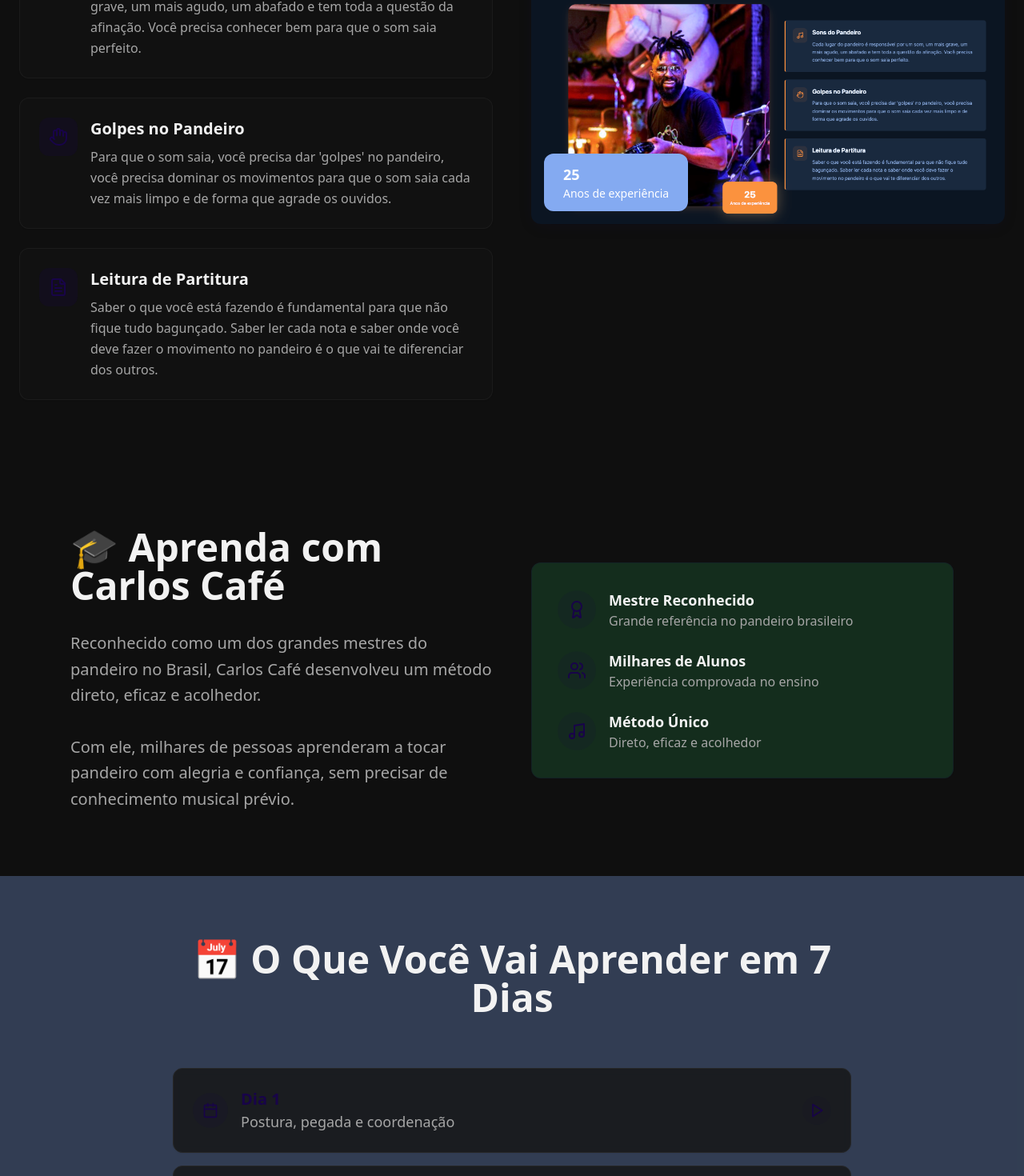
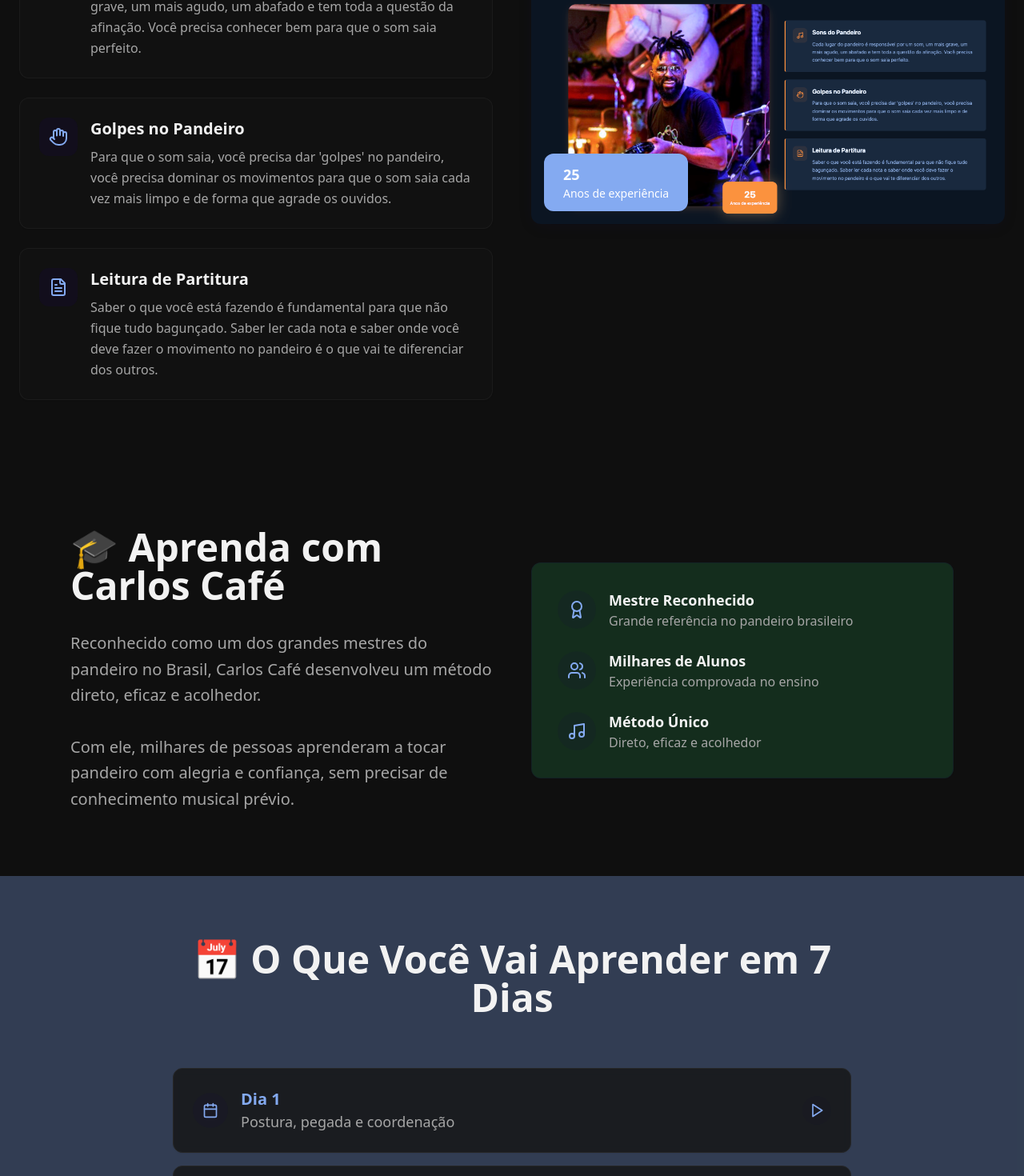
Before and after one commit to edilson-morais/toque-samba-no-pandeiro, a React (Vite) app: page / in a window 1280 px wide. Shown: the part 2083-3553 px from the top of the page at 80% size. Built offline with nearby package versions, Linux system fonts and the light colour scheme.

Commit message:
Refatorar cores dos ícones
Substitui a cor dos ícones para o tom de azul especificado (#6495ED), mantendo a consistência visual da página.

```diff
--- a/src/components/CurriculumSection.tsx
+++ b/src/components/CurriculumSection.tsx
@@ -27,15 +27,15 @@ export const CurriculumSection = () => {
               <div className="flex items-center justify-between">
                 <div className="flex items-center space-x-4">
                   <div className="bg-primary/10 p-3 rounded-full">
-                    <Calendar className="w-5 h-5 text-primary" />
+                    <Calendar className="w-5 h-5 text-secondary" />
                   </div>
                   <div>
-                    <h3 className="text-xl font-bold text-primary">{item.day}</h3>
+                    <h3 className="text-xl font-bold text-secondary">{item.day}</h3>
                     <p className="text-lg text-muted-foreground">{item.content}</p>
                   </div>
                 </div>
                 <div className="bg-primary/5 p-2 rounded-full">
-                  <Play className="w-5 h-5 text-primary" />
+                  <Play className="w-5 h-5 text-secondary" />
                 </div>
               </div>
             </Card>
--- a/src/components/ExperienceSection.tsx
+++ b/src/components/ExperienceSection.tsx
@@ -40,7 +40,7 @@ export const ExperienceSection = () => {
             <Card key={index} className="p-8 text-center hover:shadow-elegant transition-smooth">
               <div className="flex justify-center mb-6">
                 <div className="bg-primary/10 p-4 rounded-full">
-                  <benefit.icon className="w-8 h-8 text-primary" />
+                  <benefit.icon className="w-8 h-8 text-secondary" />
                 </div>
               </div>
               <div className="flex items-center justify-center mb-4">
--- a/src/components/Footer.tsx
+++ b/src/components/Footer.tsx
@@ -34,7 +34,7 @@ export const Footer = () => {
 
           <div className="text-sm">
             <span className="text-muted-foreground">Contato: </span>
-            <a href="mailto:edilsomdil@gmail.com" className="text-primary hover:text-primary-glow transition-colors">
+            <a href="mailto:edilsomdil@gmail.com" className="text-secondary hover:text-secondary/80 transition-colors">
               edilsomdil@gmail.com
             </a>
           </div>
--- a/src/components/InstructorSection.tsx
+++ b/src/components/InstructorSection.tsx
@@ -24,7 +24,7 @@ export const InstructorSection = () => {
             <div className="space-y-6">
               <div className="flex items-center">
                 <div className="bg-primary/10 p-3 rounded-full mr-4">
-                  <Award className="w-6 h-6 text-primary" />
+                  <Award className="w-6 h-6 text-secondary" />
                 </div>
                 <div>
                   <h3 className="text-lg font-semibold text-foreground">Mestre Reconhecido</h3>
@@ -34,7 +34,7 @@ export const InstructorSection = () => {
 
               <div className="flex items-center">
                 <div className="bg-primary/10 p-3 rounded-full mr-4">
-                  <Users className="w-6 h-6 text-primary" />
+                  <Users className="w-6 h-6 text-secondary" />
                 </div>
                 <div>
                   <h3 className="text-lg font-semibold text-foreground">Milhares de Alunos</h3>
@@ -44,7 +44,7 @@ export const InstructorSection = () => {
 
               <div className="flex items-center">
                 <div className="bg-primary/10 p-3 rounded-full mr-4">
-                  <Music className="w-6 h-6 text-primary" />
+                  <Music className="w-6 h-6 text-secondary" />
                 </div>
                 <div>
                   <h3 className="text-lg font-semibold text-foreground">Método Único</h3>
--- a/src/components/LearningSection.tsx
+++ b/src/components/LearningSection.tsx
@@ -36,7 +36,7 @@ export const LearningSection = () => {
                   <CardContent className="p-6">
                     <div className="flex items-start gap-4">
                       <div className="bg-primary/20 p-3 rounded-lg">
-                        <topic.icon className="w-6 h-6 text-primary" />
+                        <topic.icon className="w-6 h-6 text-secondary" />
                       </div>
                       <div>
                         <h3 className="text-xl font-semibold mb-2 text-foreground">
--- a/src/components/PaymentSection.tsx
+++ b/src/components/PaymentSection.tsx
@@ -37,7 +37,7 @@ export const PaymentSection = () => {
             <Card key={index} className="p-8 text-center hover:shadow-elegant transition-smooth">
               <div className="flex justify-center mb-6">
                 <div className="bg-primary/10 p-4 rounded-full">
-                  <method.icon className="w-8 h-8 text-primary" />
+                  <method.icon className="w-8 h-8 text-secondary" />
                 </div>
               </div>
 
@@ -46,7 +46,7 @@ export const PaymentSection = () => {
                 <h3 className="text-xl font-bold text-foreground">{method.title}</h3>
               </div>
 
-              <p className="text-lg font-semibold text-primary mb-4">{method.subtitle}</p>
+              <p className="text-lg font-semibold text-secondary mb-4">{method.subtitle}</p>
 
               <div className="flex items-start space-x-2 text-muted-foreground">
                 <Clock className="w-4 h-4 mt-1 flex-shrink-0" />
--- a/src/components/TestimonialsSection.tsx
+++ b/src/components/TestimonialsSection.tsx
@@ -28,7 +28,7 @@ export const TestimonialsSection = () => {
           {testimonials.map((testimonial, index) => (
             <Card key={index} className="p-8 bg-accent/30 border-primary/20 hover:shadow-elegant transition-smooth">
               <div className="mb-6">
-                <Quote className="w-8 h-8 text-primary mb-4" />
+                <Quote className="w-8 h-8 text-secondary mb-4" />
                 <p className="text-lg text-foreground leading-relaxed italic">
                   "{testimonial.text}"
                 </p>
@@ -44,7 +44,7 @@ export const TestimonialsSection = () => {
 
                 <div className="flex space-x-1">
                   {[...Array(5)].map((_, i) => (
-                    <Star key={i} className="w-4 h-4 text-primary fill-current" />
+                    <Star key={i} className="w-4 h-4 text-secondary fill-current" />
                   ))}
                 </div>
               </div>
```
